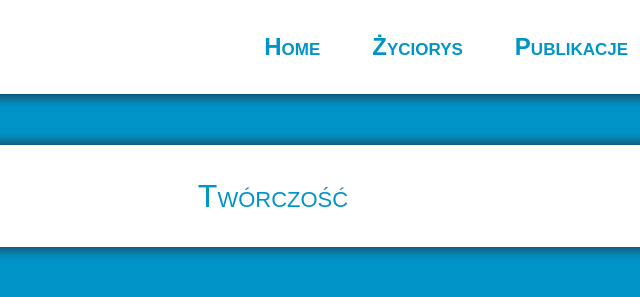
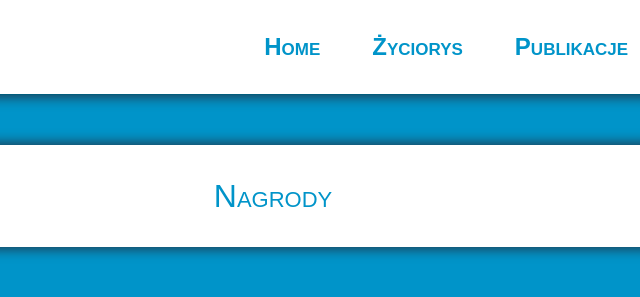
Before and after one commit to codemasternode/Herbercik, a plain HTML site: page src/views/achive.html in a window 1280 px wide. Shown: the top 297 px of the page, 367-1007 px from the left. Drawn offline with Linux system fonts and the light colour scheme; files whose address does not match are found by name.

Commit message:
afeter fixed

```diff
--- a/src/views/achive.html
+++ b/src/views/achive.html
@@ -43,7 +43,7 @@
 
         </div>
         <h2 class="header-crt">
-            Twórczość
+            Nagrody
         </h2>
         <div class="achive">
             <div class="container">
```
Also changed, not shown: package.json (deleted, +0 -21 lines).
